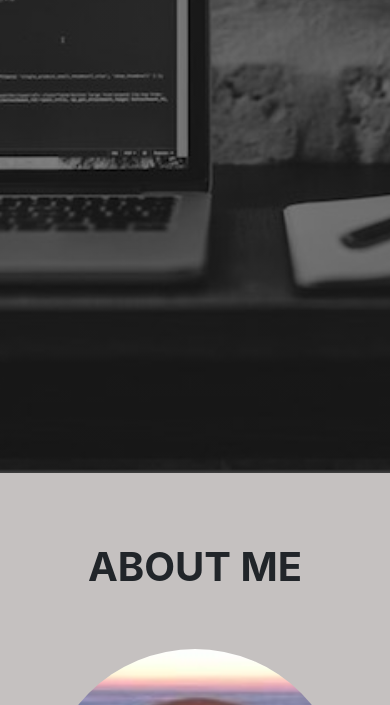
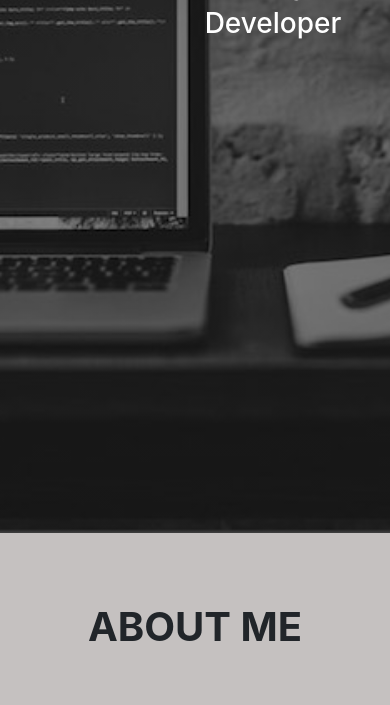
Before and after one commit to keefm6776/Keith-Morton-Portfolio, a plain HTML site: page index.html in a window 390 px wide. Shown: the part 371-1076 px from the top of the page. Drawn offline with nearby package versions, Linux system fonts and the light colour scheme.

Commit message:
adjust padding to push name below navbar

```diff
--- a/static/css/custom10.css
+++ b/static/css/custom10.css
@@ -7,12 +7,6 @@
 body {
   padding-top: 60px;
   height: 100%
-}
-@media (max-width: 979px) {
-  body {
-    padding-top: 0px;
-    height: 100%;
-  }
 }
 
 html {
```
